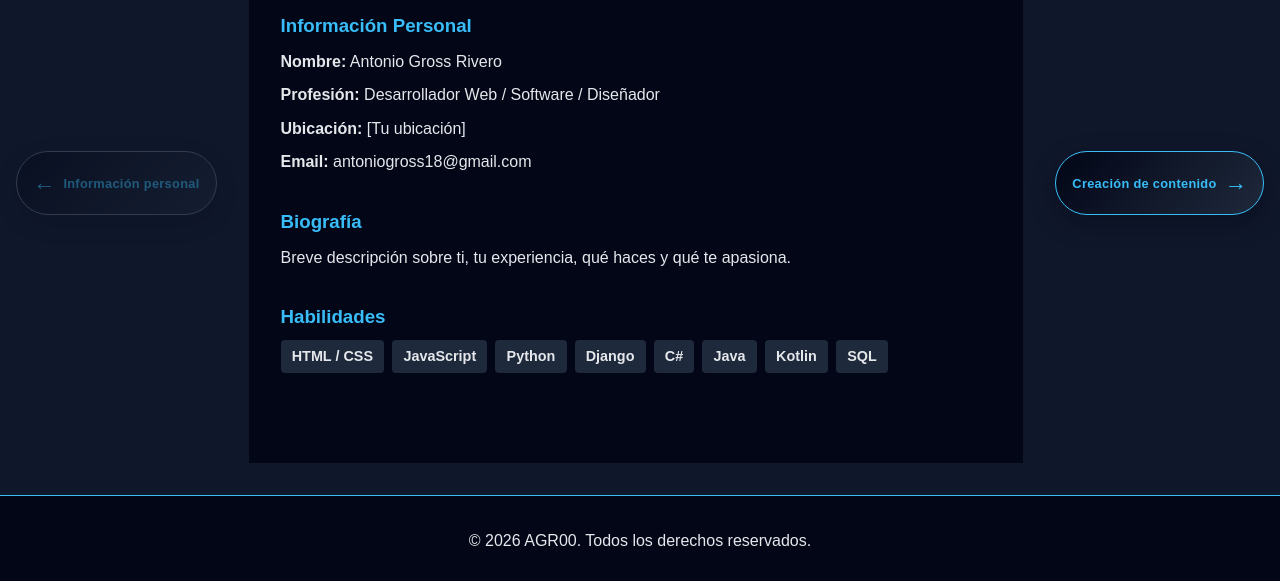
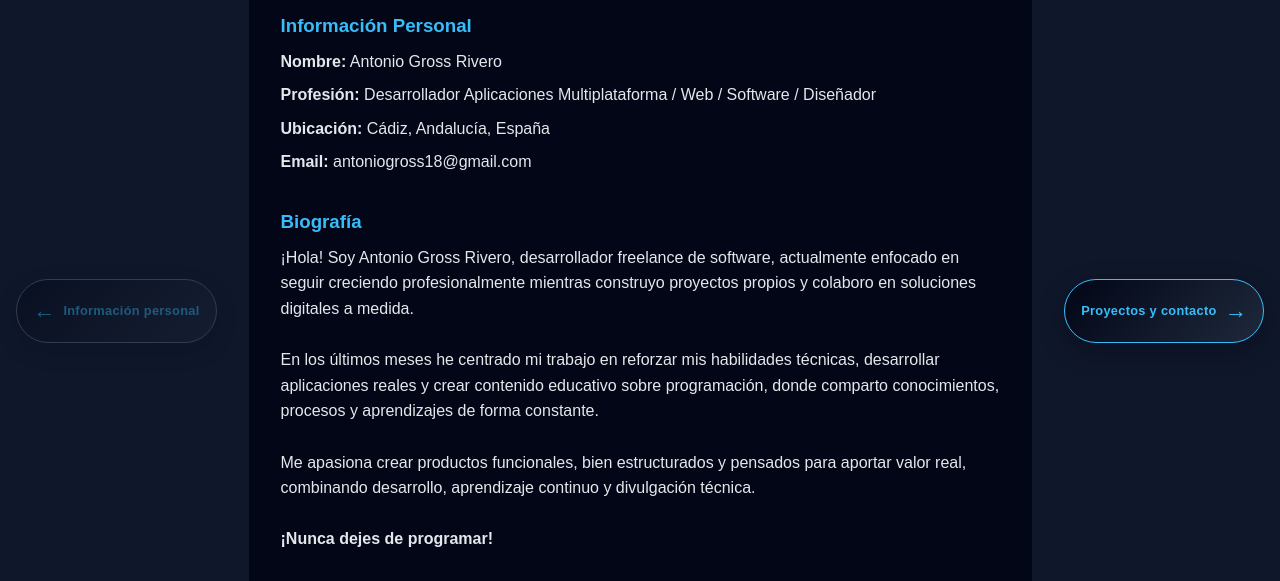
Before and after one commit to AntonioGR00/Portfolio-AGR00, a website: page index.html in a window 1280 px wide. Both pictures are taken after a click on the button "Ir a Información personal". Shown: the part 199-780 px from the top of the page. Drawn offline with nearby package versions, Linux system fonts and the light colour scheme.

Commit message:
feat: navegación dinámica entre páginas / dynamic page navigation

```diff
--- a/index.html
+++ b/index.html
@@ -31,13 +31,16 @@
           <div class="profile-section">
             <h3>Información Personal</h3>
             <p><strong>Nombre:</strong> Antonio Gross Rivero</p>
-            <p><strong>Profesión:</strong> Desarrollador Web / Software / Diseñador</p>
-            <p><strong>Ubicación:</strong> [Tu ubicación]</p>
+            <p><strong>Profesión:</strong> Desarrollador Aplicaciones Multiplataforma / Web / Software / Diseñador</p>
+            <p><strong>Ubicación:</strong> Cádiz, Andalucía, España</p>
             <p><strong>Email:</strong> antoniogross18@gmail.com</p>
           </div>
           <div class="profile-section">
             <h3>Biografía</h3>
-            <p>Breve descripción sobre ti, tu experiencia, qué haces y qué te apasiona.</p>
+            <p>¡Hola! Soy Antonio Gross Rivero, desarrollador freelance de software, actualmente enfocado en seguir creciendo profesionalmente mientras construyo proyectos propios y colaboro en soluciones digitales a medida.<br><br>
+            En los últimos meses he centrado mi trabajo en reforzar mis habilidades técnicas, desarrollar aplicaciones reales y crear contenido educativo sobre programación, donde comparto conocimientos, procesos y aprendizajes de forma constante.<br><br>
+            Me apasiona crear productos funcionales, bien estructurados y pensados para aportar valor real, combinando desarrollo, aprendizaje continuo y divulgación técnica.<br><br>
+            <strong>¡Nunca dejes de programar!</strong></p>
           </div>
           <div class="profile-section">
             <h3>Habilidades</h3>
--- a/main.js
+++ b/main.js
@@ -4,8 +4,16 @@
 // Elementos del DOM
 const prevBtn = document.getElementById("prevBtn");
 const nextBtn = document.getElementById("nextBtn");
+const prevLabel = prevBtn ? prevBtn.querySelector(".label") : null;
+const nextLabel = nextBtn ? nextBtn.querySelector(".label") : null;
 const contactForm = document.getElementById("contactForm");
 const statusMsg = document.getElementById("formStatus");
+
+const pageNames = {
+  1: "Información personal",
+  2: "Proyectos y contacto",
+  3: "Creación de contenido"
+};
 
 // Función para cambiar de página
 function changePage(pageNum) {
@@ -26,6 +34,21 @@
   // Actualizar estado de los botones
   prevBtn.disabled = pageNum === 1;
   nextBtn.disabled = pageNum === 3;
+
+  // Actualizar textos y accesibilidad según destino real
+  const prevDestination = pageNames[pageNum - 1] || pageNames[1];
+  const nextDestination = pageNames[pageNum + 1] || pageNames[3];
+
+  if (prevLabel) {
+    prevLabel.textContent = prevDestination;
+  }
+
+  if (nextLabel) {
+    nextLabel.textContent = nextDestination;
+  }
+
+  prevBtn.setAttribute("aria-label", `Ir a ${prevDestination}`);
+  nextBtn.setAttribute("aria-label", `Ir a ${nextDestination}`);
 }
 
 // Event listeners para botones de navegación
```
